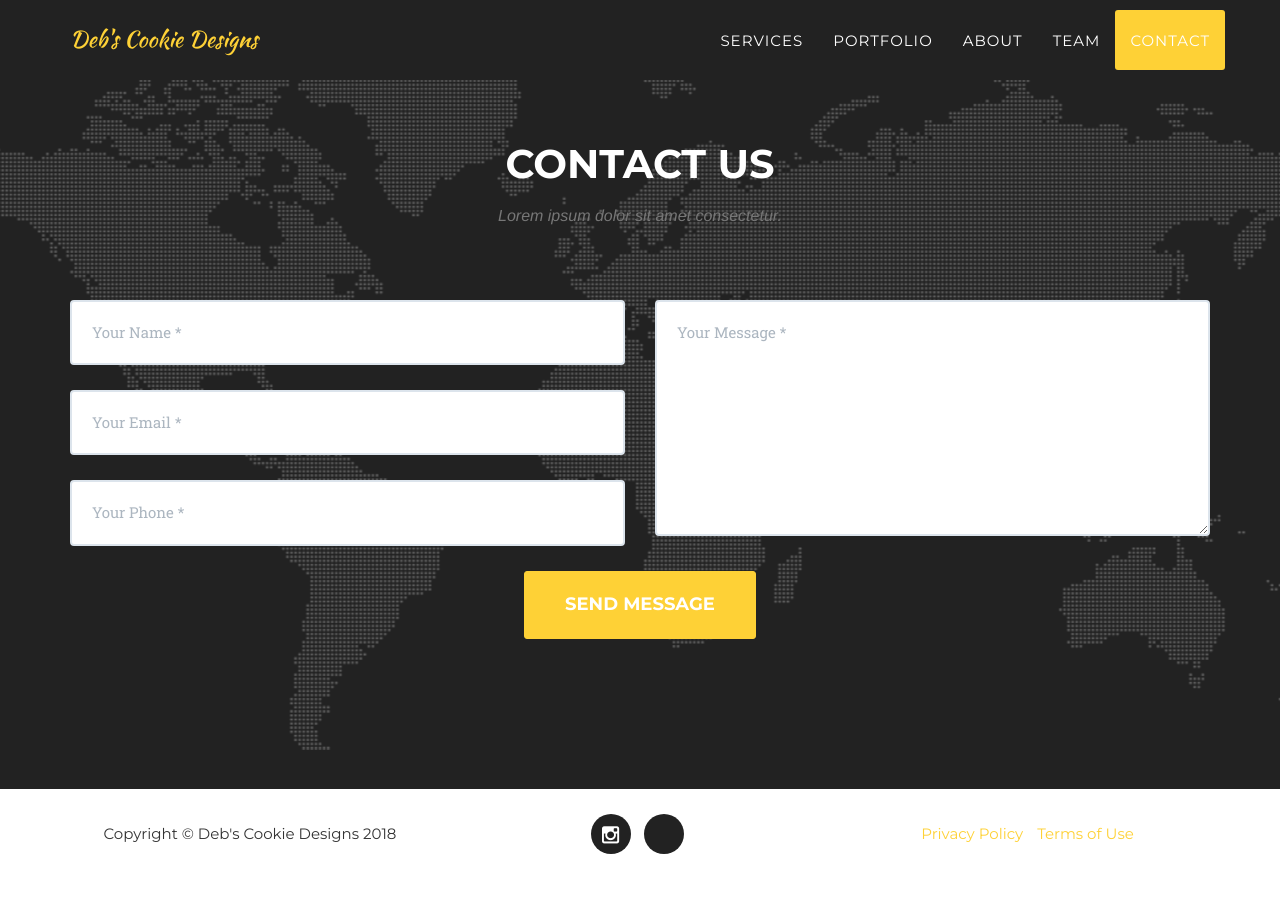
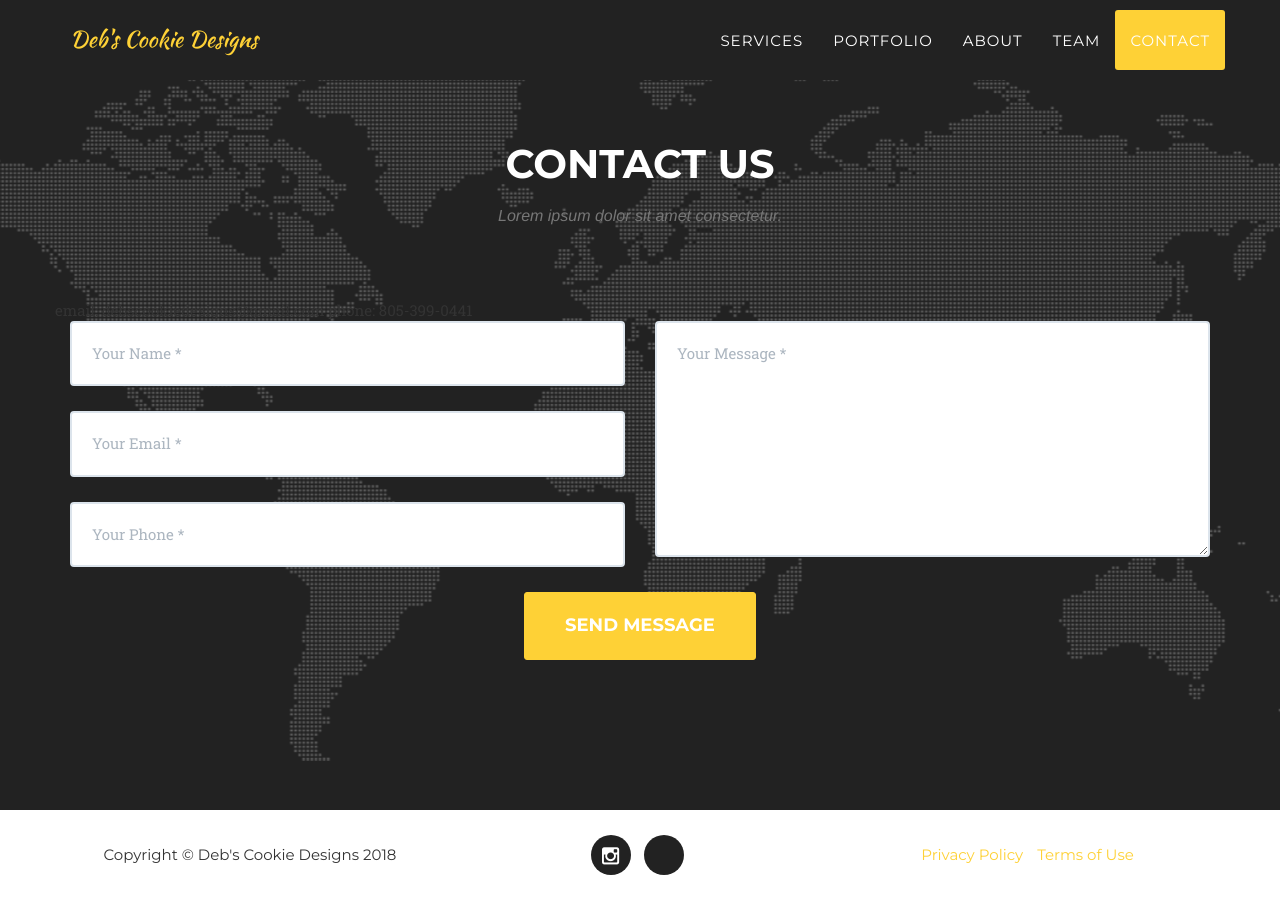
Before and after one commit to DEB72/Cookie, a Jekyll site: the page built from index.html, in a window 1280 px wide and 900 px high, scrolled down 5657 px. Built offline with Jekyll 4.4.1, drawn with Linux system fonts in a browser that asks for light colours; some web fonts are replaced; before the commit the page ends 6536 px from its top, so only the background shows below that.

Commit message:
Update contact.html

```diff
--- a/_includes/contact.html
+++ b/_includes/contact.html
@@ -6,6 +6,12 @@
                     <h3 class="section-subheading text-muted">Lorem ipsum dolor sit amet consectetur.</h3>
                 </div>
             </div>
+                <div class="row">
+
+                        email: debscookiedesigns@gmail.com
+                        phone:  805-399-0441
+
+                </div>
             <div class="row">
                 <div class="col-lg-12">
                     <form name="sentMessage" id="contactForm" novalidate>
```
